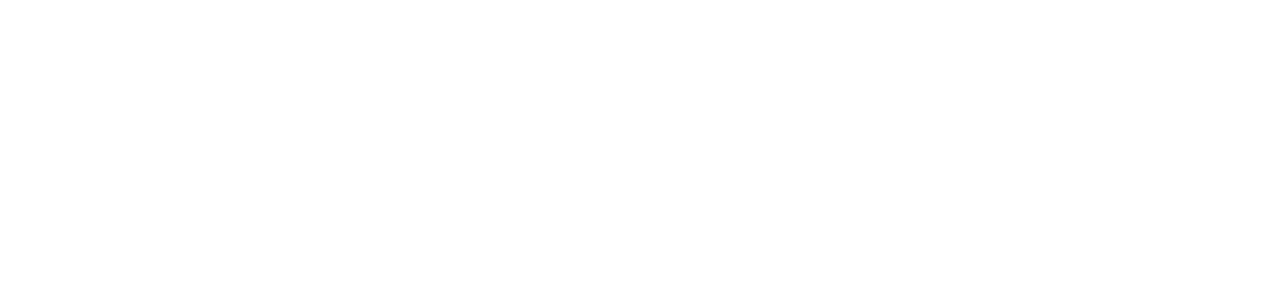
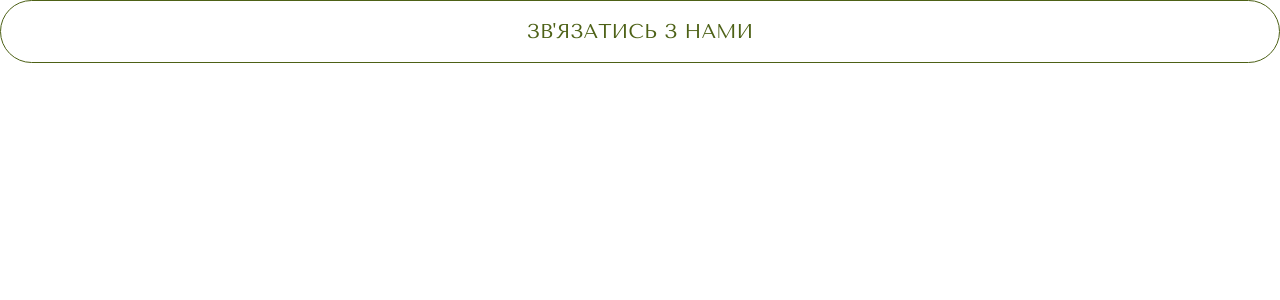
Before and after one commit to SoftRyzen-internship/grape_paradise, a Next.js app: page / in a window 1280 px wide. Shown: the top 300 px of the page. Built offline with nearby package versions, Linux system fonts and the light colour scheme.

Commit message:
main button done

```diff
--- a/src/components/Observer.tsx
+++ b/src/components/Observer.tsx
@@ -1,5 +1,13 @@
 import React from 'react';
+import { ButtonMain } from './ui/ButtonMain/ButtonMain';
+import { buttonsData, sectionsData } from '@/data';
 
 export const Observer: React.FC = () => {
-	return <></>;
+	return (
+		<>
+			<ButtonMain to={sectionsData.contacts}>
+				{buttonsData.callButton}
+			</ButtonMain>
+		</>
+	);
 };
--- a/src/components/ui/ButtonMain/ButtonMain.tsx
+++ b/src/components/ui/ButtonMain/ButtonMain.tsx
@@ -1,8 +1,10 @@
+'use client';
+
 import React from 'react';
 import { Link } from 'react-scroll';
 import { ButtonMainProps } from './ButtonMain.types';
 
-const ButtonMain = ({ to, children }: ButtonMainProps) => {
+export const ButtonMain = ({ to, children }: ButtonMainProps) => {
 	return (
 		<Link
 			to={to}
@@ -10,11 +12,11 @@
 			smooth={true}
 			duration={500}
 			offset={40}
-			className='rounded-60px flex items-center justify-center border border-transparent px-7 py-5 font-tenor text-btn font-normal uppercase text-green'
+			className='flex h-[59px] items-center justify-center rounded-60px border border-transparent bg-white px-7 py-5 font-tenor text-btn font-normal uppercase text-green hover:bg-green hover:text-white
+			md:h-[63px] md:border-green md:bg-transparent
+			lg:text-btn_desk'
 		>
 			{children}
 		</Link>
 	);
 };
-
-export default ButtonMain;
--- a/src/components/ui/ButtonMain/ButtonMain.types.ts
+++ b/src/components/ui/ButtonMain/ButtonMain.types.ts
@@ -1,4 +1,4 @@
 export interface ButtonMainProps {
 	to: string;
-	children: React.ReactNode;
+	children?: React.ReactNode;
 }
--- /dev/null
+++ b/src/data/buttonsData.json
@@ -0,0 +1,5 @@
+{
+	"callButton": "Зв'язатись з нами",
+	"orderButton": "Замовити",
+	"sendButton": "Надіслати заявку"
+}
--- a/src/data/index.ts
+++ b/src/data/index.ts
@@ -1 +1,3 @@
-export { default as metaData } from "./metaData.json";
+export { default as metaData } from './metaData.json';
+export { default as buttonsData } from './buttonsData.json';
+export { default as sectionsData } from './sectionsData.json';
--- /dev/null
+++ b/src/data/sectionsData.json
@@ -0,0 +1,6 @@
+{
+	"about": "about",
+	"services": "services",
+	"goods": "goods",
+	"contacts": "contacts"
+}
```
